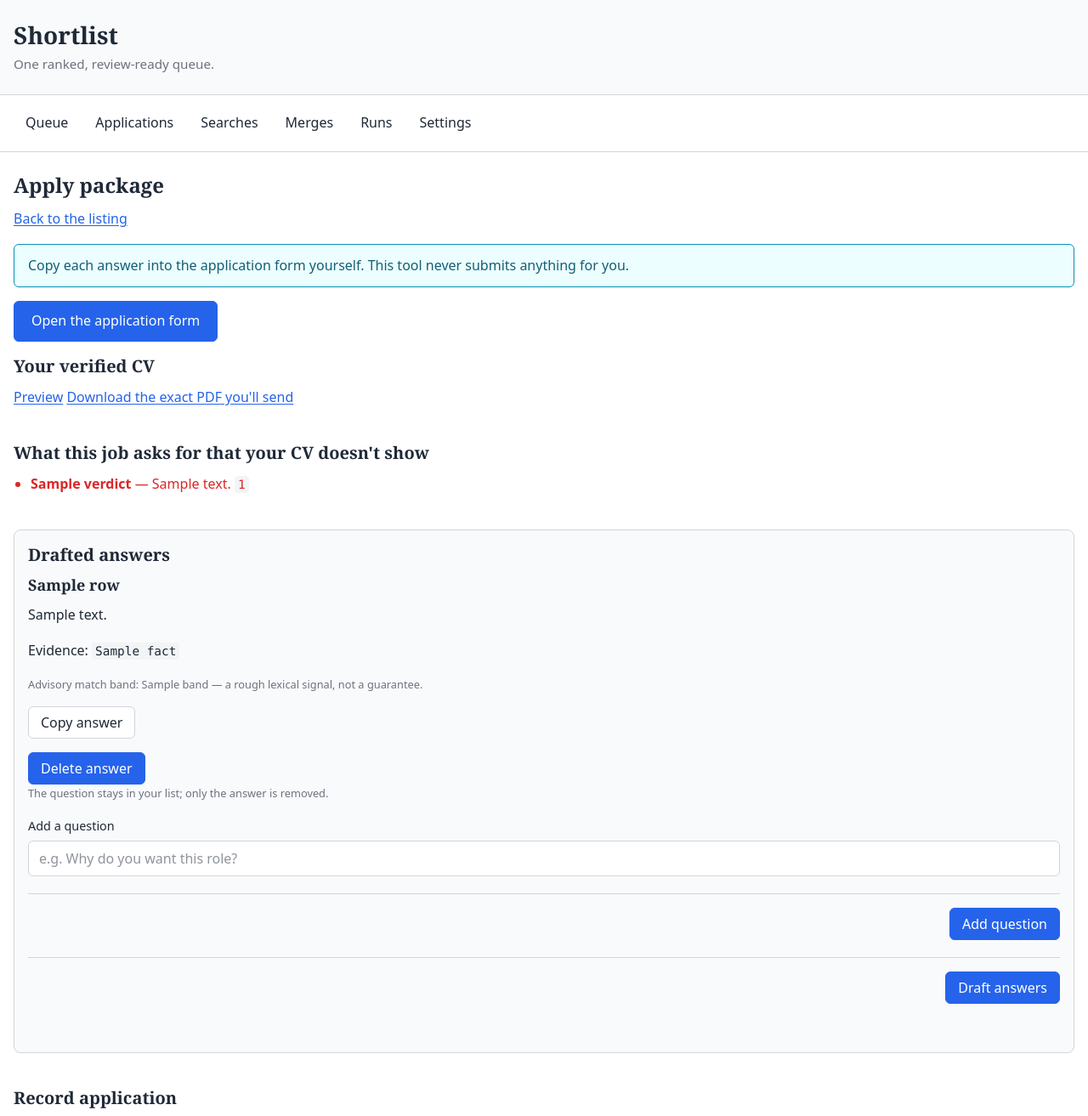
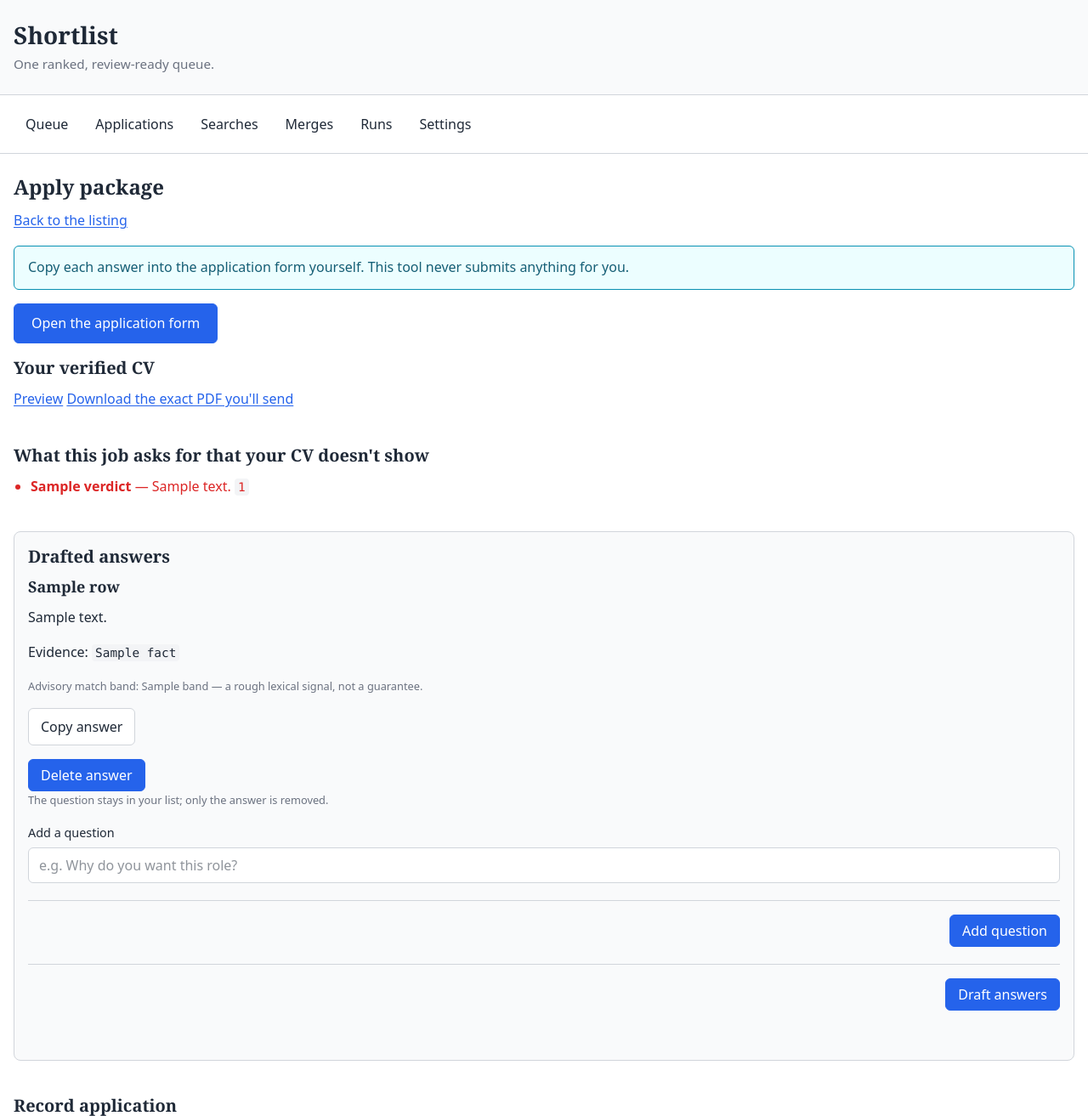
Before and after one commit to filipay/shortlist, a FastAPI app: template app/web/templates/html/apply.html in a window 1280 px wide. Shown: the top 1313 px of the page at 85% size. Run offline with FastAPI, Linux system fonts and the light colour scheme; the template is opened without the code that fills it: most values are stand-ins (such as "Sample title", 1, 10 or a date in 2020); style sheets or scripts are compiled from the project's sources.

Commit message:
feat(08-02): reflow the tracker and health tables and lift compact controls to 44px
- _application_row.html / _health_strip.html: data-label on every cell
- touch-target on the Copy-answer button, the History summary (both renderers),
  the six nav links and both pagers; .queue-toggle filter labels covered by the
  grouped .touch-target rule
- update the five tests that pinned the old markup (the plan's own change)

Deviations: the plan's Task-2 input.css/app.css extension was authored in Task 1
as one cohesive media block (no second rebuild needed).

```diff
--- a/app/web/templates/html/_application_history.html
+++ b/app/web/templates/html/_application_history.html
@@ -6,7 +6,7 @@
 
    A NULL `from_status` (the first, `created` event) renders as `created`. Nothing
    here is editable: the event table is append-only (D-131). #}
-<summary>History ({{ count }})</summary>
+<summary class="touch-target">History ({{ count }})</summary>
 {% if events %}
 {% for event in events %}
 <div class="stage-entry">
--- a/app/web/templates/html/_screening_drafts.html
+++ b/app/web/templates/html/_screening_drafts.html
@@ -43,7 +43,7 @@
     <p class="field-note">Advisory match band: {{ row.band }} — a rough lexical signal, not a guarantee.</p>
     {% endif %}
     <p>
-      <button type="button" class="button"
+      <button type="button" class="button touch-target"
               x-data="{ copied: false }"
               @click="navigator.clipboard.writeText($el.closest('div').querySelector('.answer-text').textContent).then(() => { copied = true; setTimeout(() => copied = false, 2000); })"
               x-text="copied ? 'Copied' : 'Copy answer'">Copy answer</button>
--- a/app/web/templates/html/applications_list.html
+++ b/app/web/templates/html/applications_list.html
@@ -53,6 +53,7 @@
 <nav id="queue-pager" aria-label="Applications pagination">
   {% if page.has_prev %}
   <button type="button"
+          class="touch-target"
           id="queue-page-prev"
           hx-get="/applications/list?{{ page.query.query_string(offset=page.prev_offset) }}"
           hx-target="#application-list"
@@ -63,6 +64,7 @@
   <span id="queue-page-position">Page {{ page.page_index }} of {{ page.page_count }} ({{ page.limit }} per page)</span>
   {% if page.has_more %}
   <button type="button"
+          class="touch-target"
           id="queue-page-next"
           hx-get="/applications/list?{{ page.query.query_string(offset=page.next_offset) }}"
           hx-target="#application-list"
--- a/app/web/templates/html/base.html
+++ b/app/web/templates/html/base.html
@@ -25,12 +25,12 @@
     #}
     {% set nav_path = request.url.path if request is defined and request else '' %}
     <nav class="site-nav" aria-label="Main navigation">
-      <a class="nav-link{% if nav_path == '/' %} nav-current{% endif %}" href="/"{% if nav_path == '/' %} aria-current="page"{% endif %}>Queue</a>
-      <a class="nav-link{% if nav_path == '/applications' %} nav-current{% endif %}" href="/applications"{% if nav_path == '/applications' %} aria-current="page"{% endif %}>Applications</a>
-      <a class="nav-link{% if nav_path == '/searches' %} nav-current{% endif %}" href="/searches"{% if nav_path == '/searches' %} aria-current="page"{% endif %}>Searches</a>
-      <a class="nav-link{% if nav_path == '/merges' %} nav-current{% endif %}" href="/merges"{% if nav_path == '/merges' %} aria-current="page"{% endif %}>Merges</a>
-      <a class="nav-link{% if nav_path == '/runs' %} nav-current{% endif %}" href="/runs"{% if nav_path == '/runs' %} aria-current="page"{% endif %}>Runs</a>
-      <a class="nav-link{% if nav_path == '/settings' %} nav-current{% endif %}" href="/settings"{% if nav_path == '/settings' %} aria-current="page"{% endif %}>Settings</a>
+      <a class="nav-link{% if nav_path == '/' %} nav-current{% endif %} touch-target" href="/"{% if nav_path == '/' %} aria-current="page"{% endif %}>Queue</a>
+      <a class="nav-link{% if nav_path == '/applications' %} nav-current{% endif %} touch-target" href="/applications"{% if nav_path == '/applications' %} aria-current="page"{% endif %}>Applications</a>
+      <a class="nav-link{% if nav_path == '/searches' %} nav-current{% endif %} touch-target" href="/searches"{% if nav_path == '/searches' %} aria-current="page"{% endif %}>Searches</a>
+      <a class="nav-link{% if nav_path == '/merges' %} nav-current{% endif %} touch-target" href="/merges"{% if nav_path == '/merges' %} aria-current="page"{% endif %}>Merges</a>
+      <a class="nav-link{% if nav_path == '/runs' %} nav-current{% endif %} touch-target" href="/runs"{% if nav_path == '/runs' %} aria-current="page"{% endif %}>Runs</a>
+      <a class="nav-link{% if nav_path == '/settings' %} nav-current{% endif %} touch-target" href="/settings"{% if nav_path == '/settings' %} aria-current="page"{% endif %}>Settings</a>
     </nav>
     <main id="content">
       {% block content %}{% endblock %}
--- a/app/web/templates/html/queue_list.html
+++ b/app/web/templates/html/queue_list.html
@@ -84,6 +84,7 @@
 <nav id="queue-pager" aria-label="Queue pagination">
   {% if page.has_prev %}
   <button type="button"
+          class="touch-target"
           id="queue-page-prev"
           hx-get="/queue/list?{{ page.query.query_string(offset=page.prev_offset) }}"
           hx-target="#queue-list"
@@ -94,6 +95,7 @@
   <span id="queue-page-position">Page {{ page.page_index }} of {{ page.page_count }} ({{ page.limit }} per page)</span>
   {% if page.has_more %}
   <button type="button"
+          class="touch-target"
           id="queue-page-next"
           hx-get="/queue/list?{{ page.query.query_string(offset=page.next_offset) }}"
           hx-target="#queue-list"
```
Also changed, not shown: app/web/templates/html/_application_row.html (+7 -7 lines), app/web/templates/html/_health_strip.html (+5 -5 lines), tests/api/test_apply_package.py (+1 -1 lines), tests/api/test_health.py (+2 -2 lines), tests/api/test_queue_links.py (+2 -2 lines), tests/api/test_settings_page.py (+2 -2 lines), tests/pipeline/test_ingest_e2e.py (+6 -2 lines).
